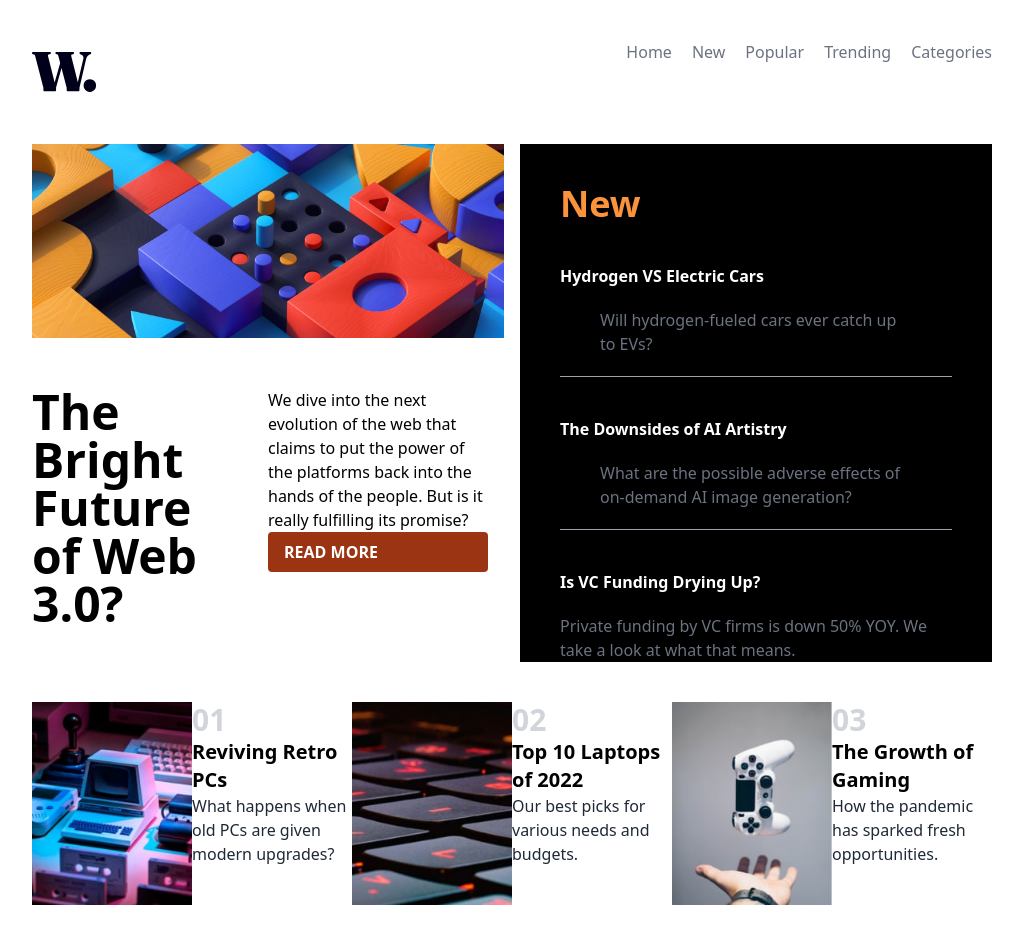
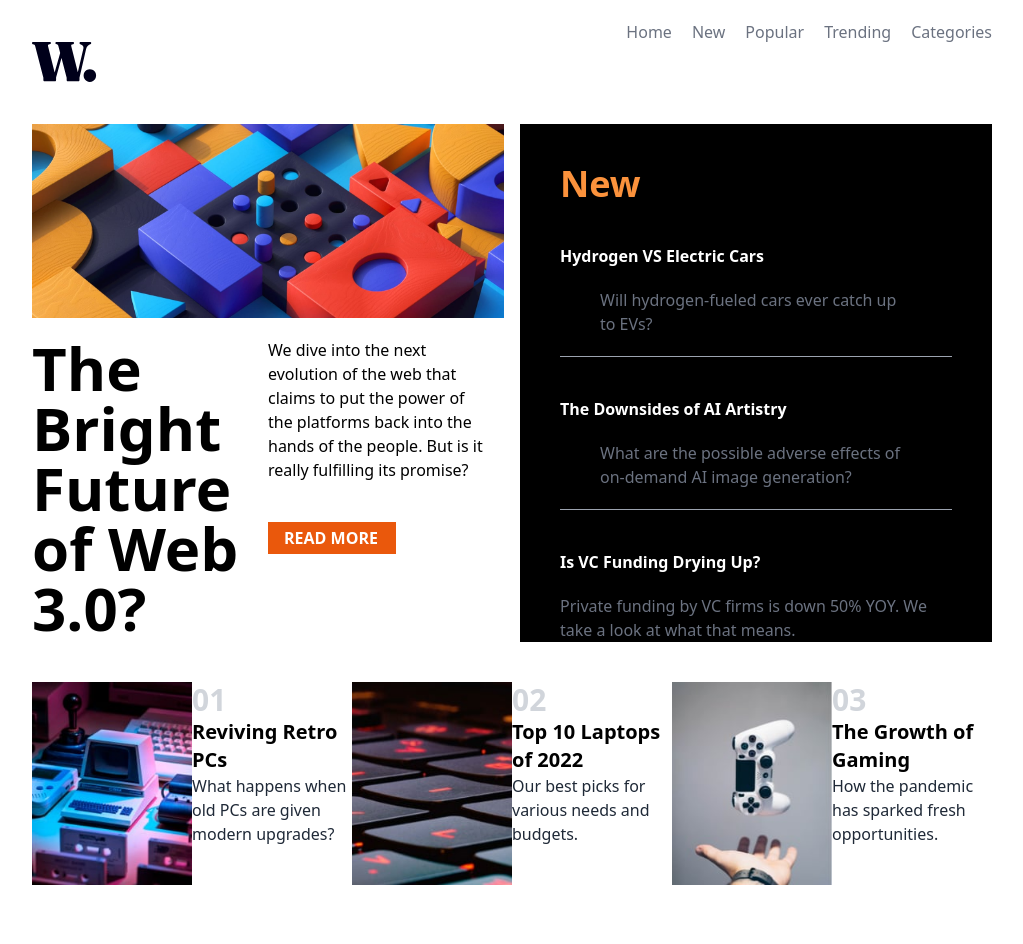
Before and after one commit to lavollmer/news-homepage, a React (Create React App) app: page / in a window 1280 px wide. Shown: the whole page, without its empty margins (128-1151 px from the left). Built offline with nearby package versions, Linux system fonts and the light colour scheme.

Commit message:
styling the button in the flex

```diff
--- a/src/components/Button.jsx
+++ b/src/components/Button.jsx
@@ -2,7 +2,7 @@ import React from 'react'
 
 const Button = () => {
   return (
-    <div className='bg-orange-800 hover:bg-orange-200 text-white font-bold py-2 px-4 rounded items-center p-5'>
+    <div className='bg-orange-600 hover:bg-orange-700 text-white font-bold py-1 px-4 w-32 h-8'>
       {/* Button HTML tag to create a button with the label of Read More */}
       <button>READ MORE</button>
     </div>
--- a/src/components/CardInfo.jsx
+++ b/src/components/CardInfo.jsx
@@ -5,15 +5,17 @@ const CardInfo = () => {
   return (
     <div className="grid grid-cols-1 md:grid-cols-2 gap-4">
       <div>
-        <h1 className="font-bold md:text-5xl">The Bright Future of Web 3.0?</h1>
+        <h1 className="font-bold md:text-6xl">The Bright Future of Web 3.0?</h1>
       </div>
-      <div>
+      <div className="flex flex-col lp-0">
         <p>
           We dive into the next evolution of the web that claims to put the
           power of the platforms back into the hands of the people. But is it
           really fulfilling its promise?
         </p>
-        <Button />
+        <div className="flex flex-col mt-10">
+          <Button />
+        </div>
       </div>
     </div>
   );
--- a/src/components/NavBar.jsx
+++ b/src/components/NavBar.jsx
@@ -8,7 +8,7 @@ const NavBar = () => {
   //useState hook from React - determines whether the sidebar is open or not
   const [isOpen, setIsOpen] = useState(false); //useState hook to manage the state of the navbar
   return (
-    <div className="flex flex-row pt-10 pb-10 justify-end">
+    <div className="flex flex-row pt-5 pb-10 justify-end">
       {/* Menu icon img is only visible when the screen is smaller than medium - when toggled isOpen state opening or closing sidebar */}
       <button
         className="md:hidden block top-0 right-0"
```
